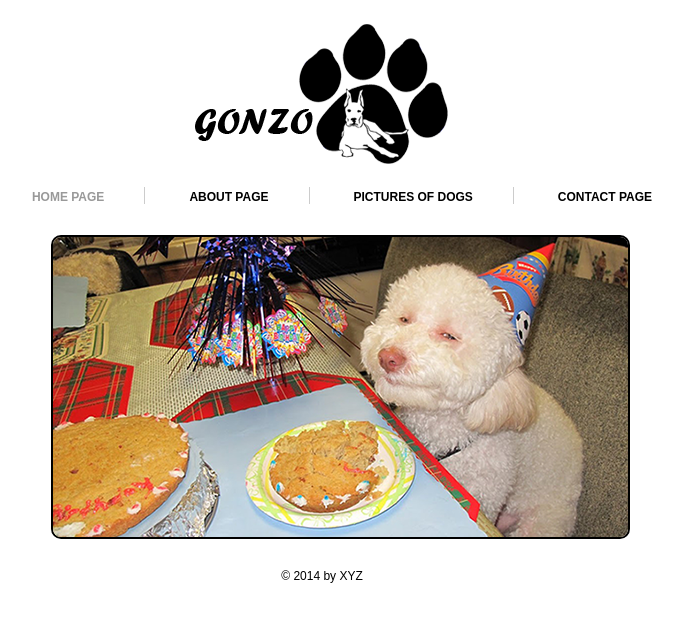
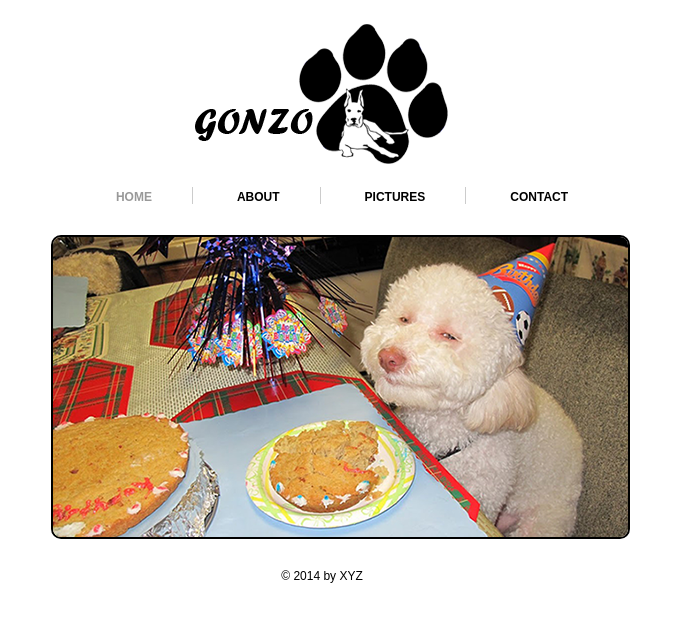
Before and after one commit to SadagopanTS/HelloWorld, a plain HTML site: page index.html in a window 1280 px wide. Shown: the whole page, without its empty margins (318-1001 px from the left). Drawn offline with Linux system fonts and the light colour scheme.

Commit message:
Reverted to the correct version

```diff
--- a/index.html
+++ b/index.html
@@ -8,7 +8,7 @@
 <body>
 
 
-<!--Header Starts-->
+<!--========================Header Starts======================================-->
 
 	<div class="header">
 
@@ -26,10 +26,10 @@
 
 	<div class="navigation">
 		<ul>
-			<li><a class="active" href="index.html">HOME PAGE</a></li>
-			<li><a href="about.html">ABOUT PAGE</a></li>
-			<li><a href="picture.html">PICTURES of Dogs</a></li>
-			<li class="bdr"><a class="pdg" href="contact.html">CONTACT PAGE</a></li>
+			<li><a class="active" href="index.html">HOME</a></li>
+			<li><a href="about.html">ABOUT</a></li>
+			<li><a href="picture.html">PICTURES</a></li>
+			<li class="bdr"><a class="pdg" href="contact.html">CONTACT</a></li>
 		</ul>
 	</div>
 <!--==============================Navigatin Ends=============================-->
```
